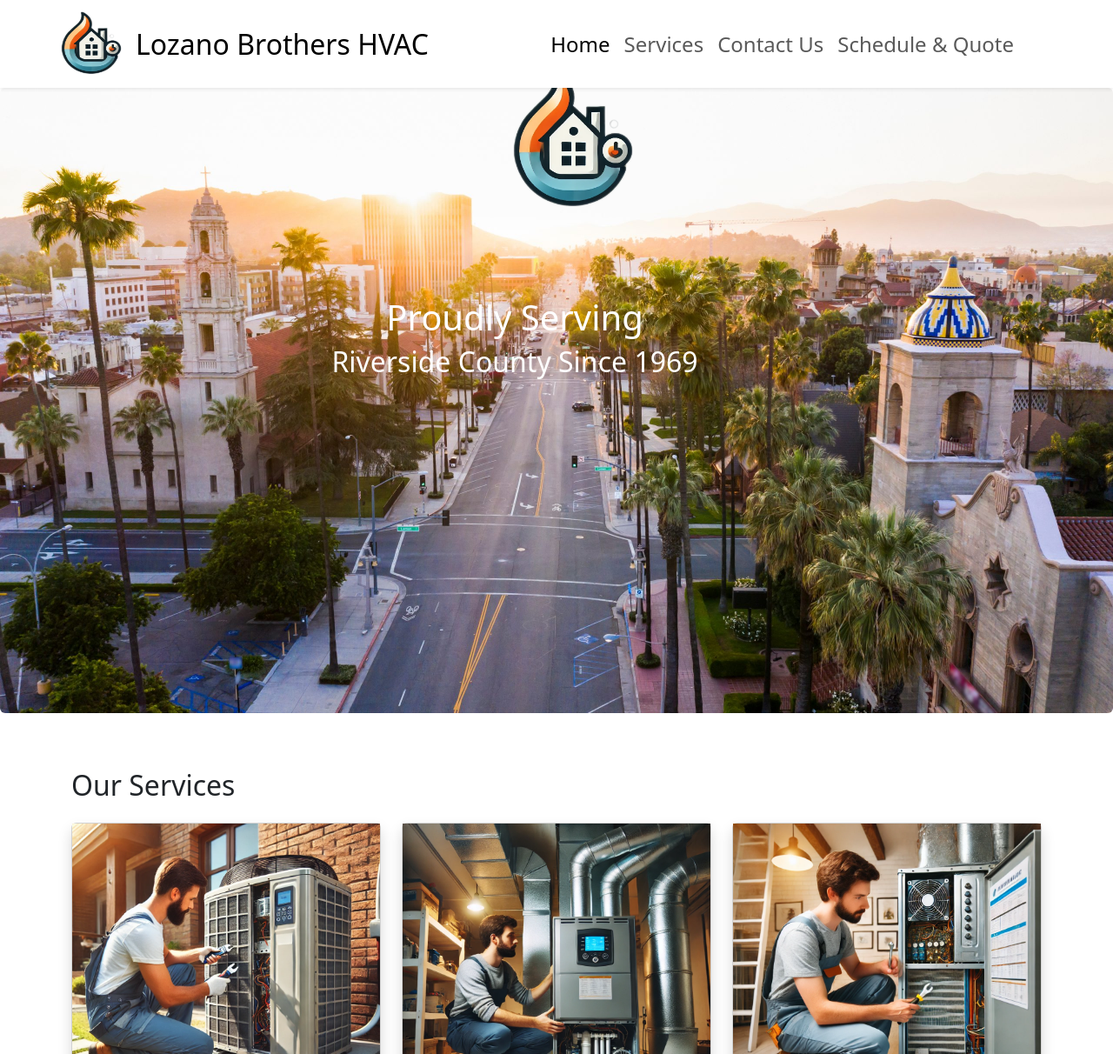
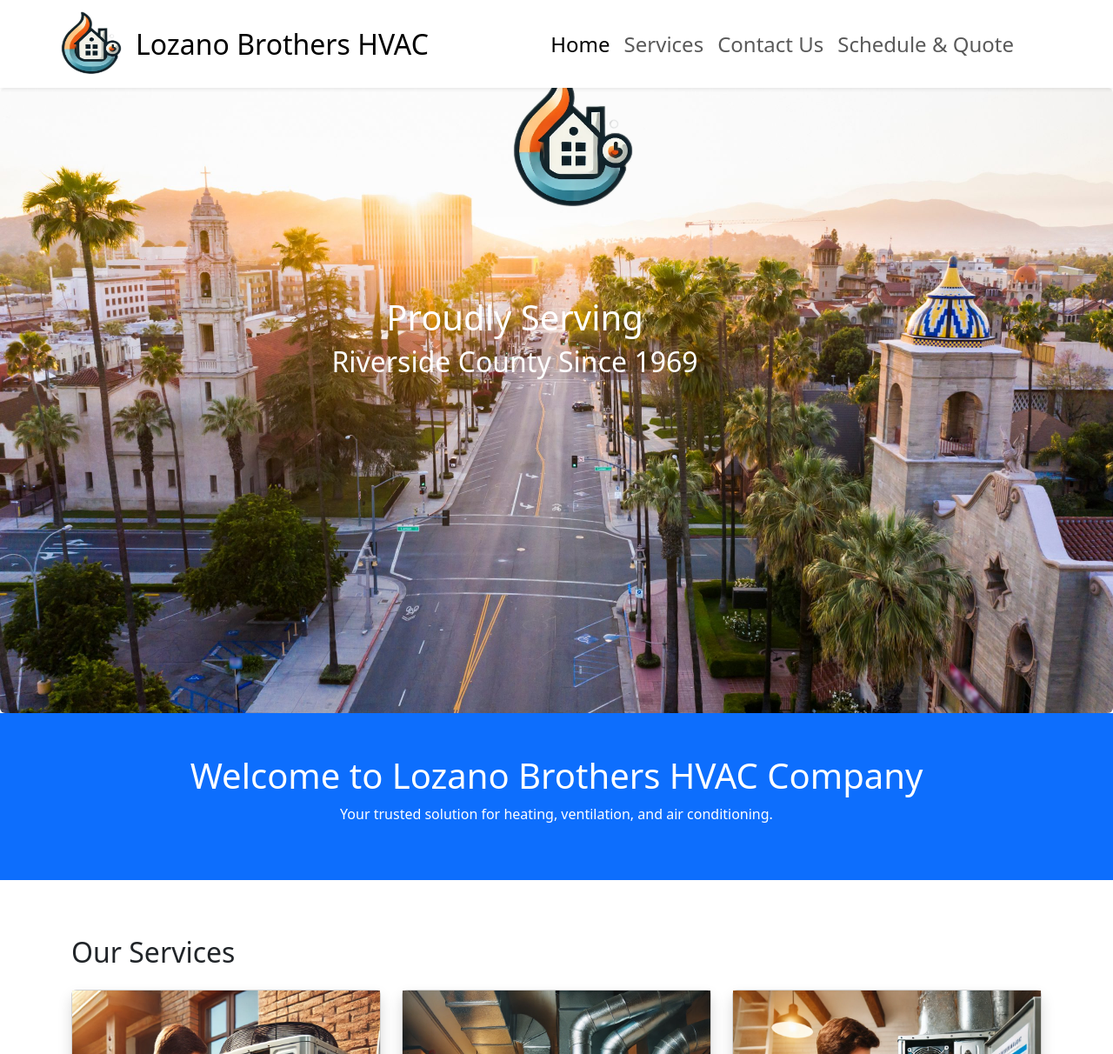
Before and after one commit to Layloe/hvac, a website: page views/index.html in a window 1280 px wide. Shown: the top 1212 px of the page at 87% size. Drawn offline with nearby package versions, Linux system fonts and the light colour scheme.

Commit message:
fixing hero section

```diff
--- a/views/index.html
+++ b/views/index.html
@@ -60,6 +60,7 @@
             </div>
         </div>
     </nav>
+
     <!-- bg-primary text-white text-center p-1 mt-4 shadow-sm -->
     <!-- Next steps: Change text color to darker orange. Include a silhouette of riverside skyline blending into footer. Center navbar items and adjust height. Make image responsive on bg image   -->
     <!-- bg-img d-flex flex-column justify-content-around -->
@@ -86,6 +87,12 @@
         </div>
         <!-- <h3 class="text-warning">Riverside's Premier Heating & Air Conditioning Company</h3>
         <p class="text-warning">Your trusted solution for heating, ventilation and air conditioning. -->
+    </section>
+    <section class="bg-primary text-white text-center p-5">
+        <div class="container">
+            <h1>Welcome to Lozano Brothers HVAC Company</h1>
+            <p>Your trusted solution for heating, ventilation, and air conditioning.</p>
+        </div>
     </section>
 
     <section id="services" class="p-5 mt-3">
```
